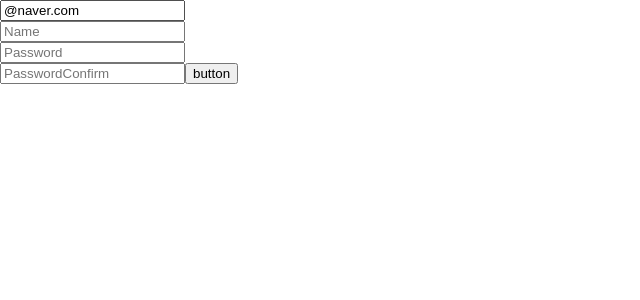
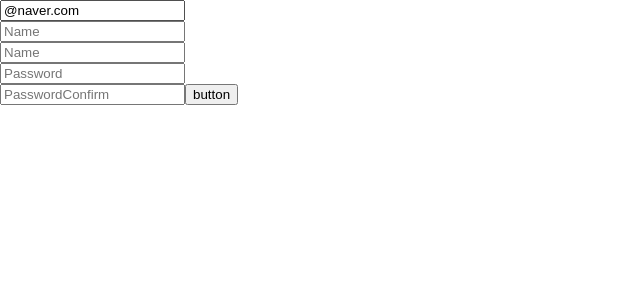
Before and after one commit to KimByul1225/to_do_list, a React (Create React App) app: page / in a window 1280 px wide. Shown: the top 300 px of the page, without its empty margins (0-640 px from the left). Built offline with nearby package versions, Linux system fonts and the light colour scheme.

Commit message:
validation 체크

```diff
--- a/src/ToDoList.tsx
+++ b/src/ToDoList.tsx
@@ -32,21 +32,27 @@ type IFormData = {
         };
     };
     name: string;
+    nickName: string;
     email: string;
     password: string;
     passwordConfirm: string;
+    extraError?: string;
 };
 function ToDoList(){
-    const { register, watch, handleSubmit, formState: {errors}} = useForm<IFormData>({
+    const { register, watch, handleSubmit, formState: {errors}, setError} = useForm<IFormData>({
         defaultValues: {
             email: "@naver.com"
         }
     });
     //console.log(watch());
-    const onValid = (data:any) => {
-        console.log(data);
+    const onValid = (data:IFormData) => {
+        if(data.password !== data.passwordConfirm){
+            setError("password", {message: "비밀번호가 서로 다릅니다."}, {shouldFocus: true})
+        }
+        //setError("extraError", {message: "서버 에러가 발생했습니다."})
+        //console.log(data);
     }
-   // console.log(errors);
+    console.log(errors);
 
     return (
             <form onSubmit={handleSubmit(onValid)}>
@@ -69,13 +75,36 @@ function ToDoList(){
                 <input
                     {...register("name", {
                         required: "이름을 적어주세요",
-                        minLength: 5
+                        validate: (value) => value.includes("kim") ? "kim은 가입할 수 없습니다" : true,
+                        minLength: {
+                            value : 3,
+                            message: "이름이 너무 짧습니다."
+                        }
                     })}
                     type="text"
                     placeholder='Name'
                 />
                 <span>
                     {errors.name?.message}
+                </span>
+                <br />
+                <input
+                    {...register("nickName", {
+                        required: "닉네임을 적어주세요",
+                        validate: {
+                            noKim : (value) => value.includes("kim") ? "kim은 가입할 수 없습니다" : true,
+                            noLee : (value) => value.includes("lee") ? "lee는 가입할 수 없습니다" : true,
+                        },
+                        minLength: {
+                            value : 3,
+                            message: "닉네임이 너무 짧습니다."
+                        }
+                    })}
+                    type="text"
+                    placeholder='Name'
+                />
+                <span>
+                    {errors.nickName?.message}
                 </span>
                 <br />
                 <input
@@ -108,6 +137,7 @@ function ToDoList(){
                     {errors.passwordConfirm?.message}
                 </span>
                 <button>button</button>
+                <span>{errors?.extraError?.message}</span>
             </form>
 
     );
```
